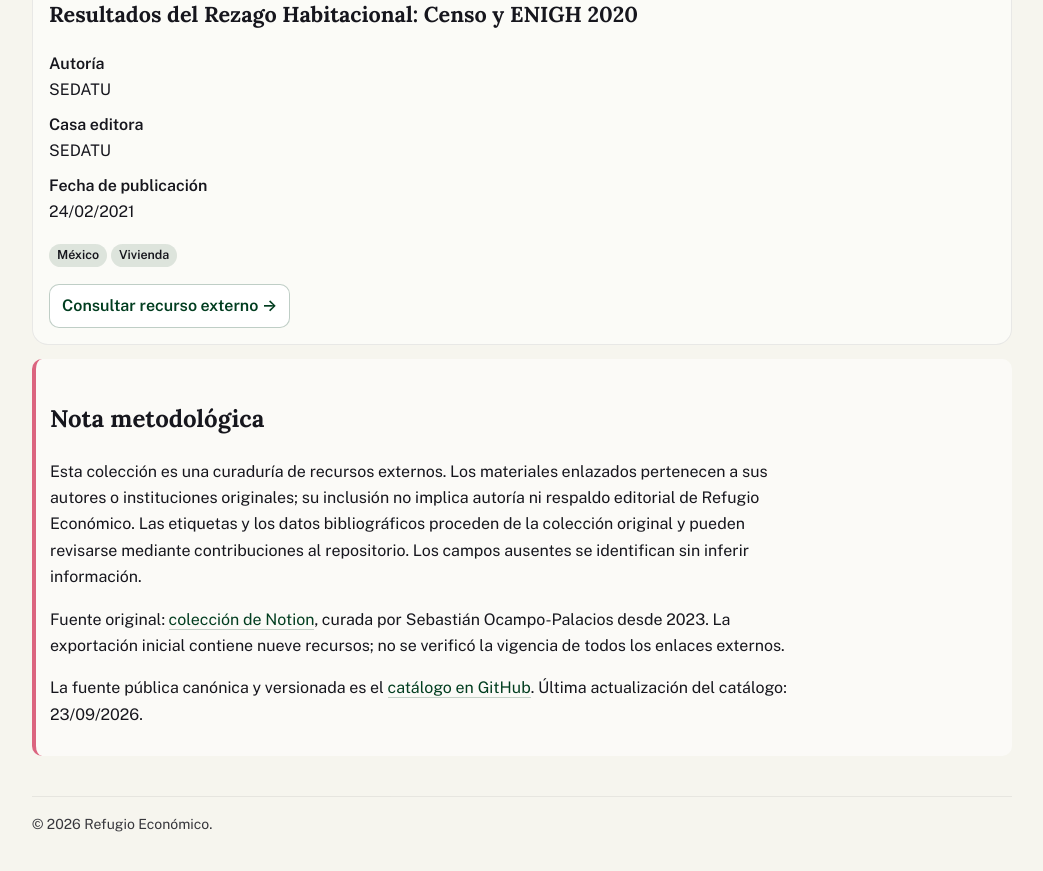
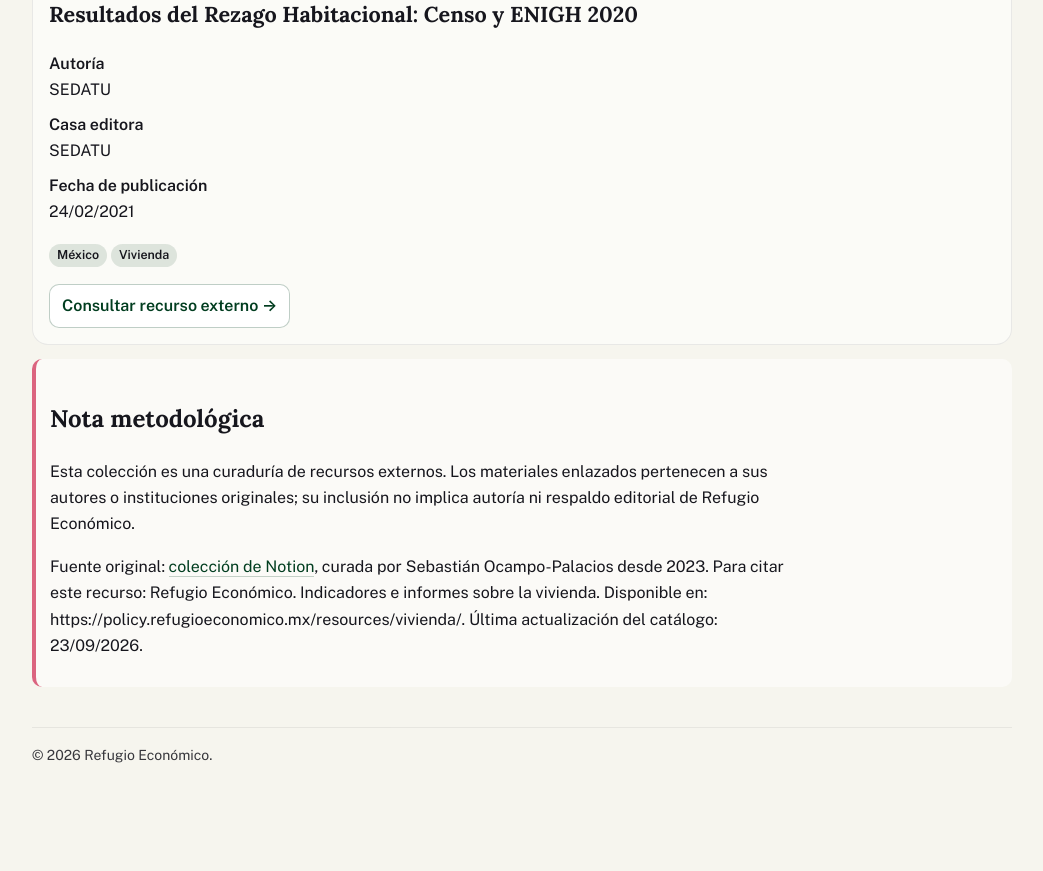
Before and after one commit to socapal/refugioeconomico.mx, a Jekyll site: the page built from resources/vivienda.md, in a window 1280 px wide and 900 px high, scrolled down 3601 px. Shown: the top 871 px of the window, without its empty margins (118-1161 px from the left). Built offline with Jekyll 4.4.1, drawn with Linux system fonts in a browser that asks for light colours; after the commit the page ends 4432 px from its top, so only the background shows below that.

Commit message:
Revise methodological note and source citation
Updated methodological note and citation details.

```diff
--- a/resources/vivienda.md
+++ b/resources/vivienda.md
@@ -40,9 +40,11 @@
 
 <div class="info-box">
   <h2>Nota metodológica</h2>
-  <p>Esta colección es una curaduría de recursos externos. Los materiales enlazados pertenecen a sus autores o instituciones originales; su inclusión no implica autoría ni respaldo editorial de Refugio Económico. Las etiquetas y los datos bibliográficos proceden de la colección original y pueden revisarse mediante contribuciones al repositorio. Los campos ausentes se identifican sin inferir información.</p>
-  <p>Fuente original: <a href="{{ catalog.source_url | escape }}">colección de Notion</a>, curada por Sebastián Ocampo-Palacios desde 2023. La exportación inicial contiene nueve recursos; no se verificó la vigencia de todos los enlaces externos.</p>
-  <p>La fuente pública canónica y versionada es el <a href="https://github.com/socapal/refugioeconomico.mx/blob/main/_data/indicadores_vivienda.yml">catálogo en GitHub</a>. Última actualización del catálogo: <time datetime="{{ catalog.last_updated | escape }}">{{ catalog.last_updated | date: "%d/%m/%Y" }}</time>.</p>
+  <p>Esta colección es una curaduría de recursos externos. Los materiales enlazados pertenecen a sus autores o instituciones originales; su inclusión no implica autoría ni respaldo editorial de Refugio Económico.
+
+  </p>
+  <p>Fuente original: <a href="{{ catalog.source_url | escape }}">colección de Notion</a>, curada por Sebastián Ocampo-Palacios desde 2023.  Para citar este recurso: Refugio Económico. Indicadores e informes sobre la vivienda. Disponible en: https://policy.refugioeconomico.mx/resources/vivienda/.
+ Última actualización del catálogo: <time datetime="{{ catalog.last_updated | escape }}">{{ catalog.last_updated | date: "%d/%m/%Y" }}</time>.</p>
 </div>
 
 <script src="{{ '/assets/js/vivienda.js' | relative_url }}" defer></script>
```
